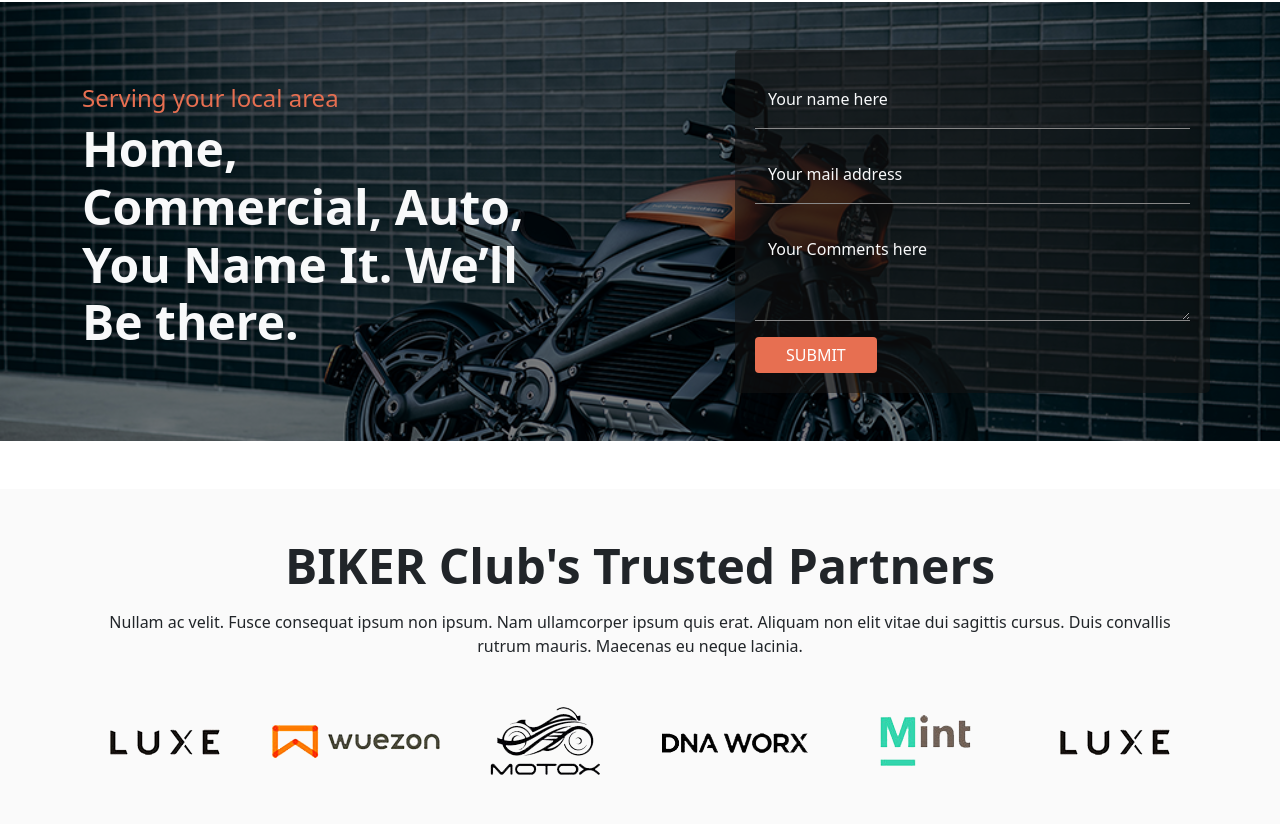
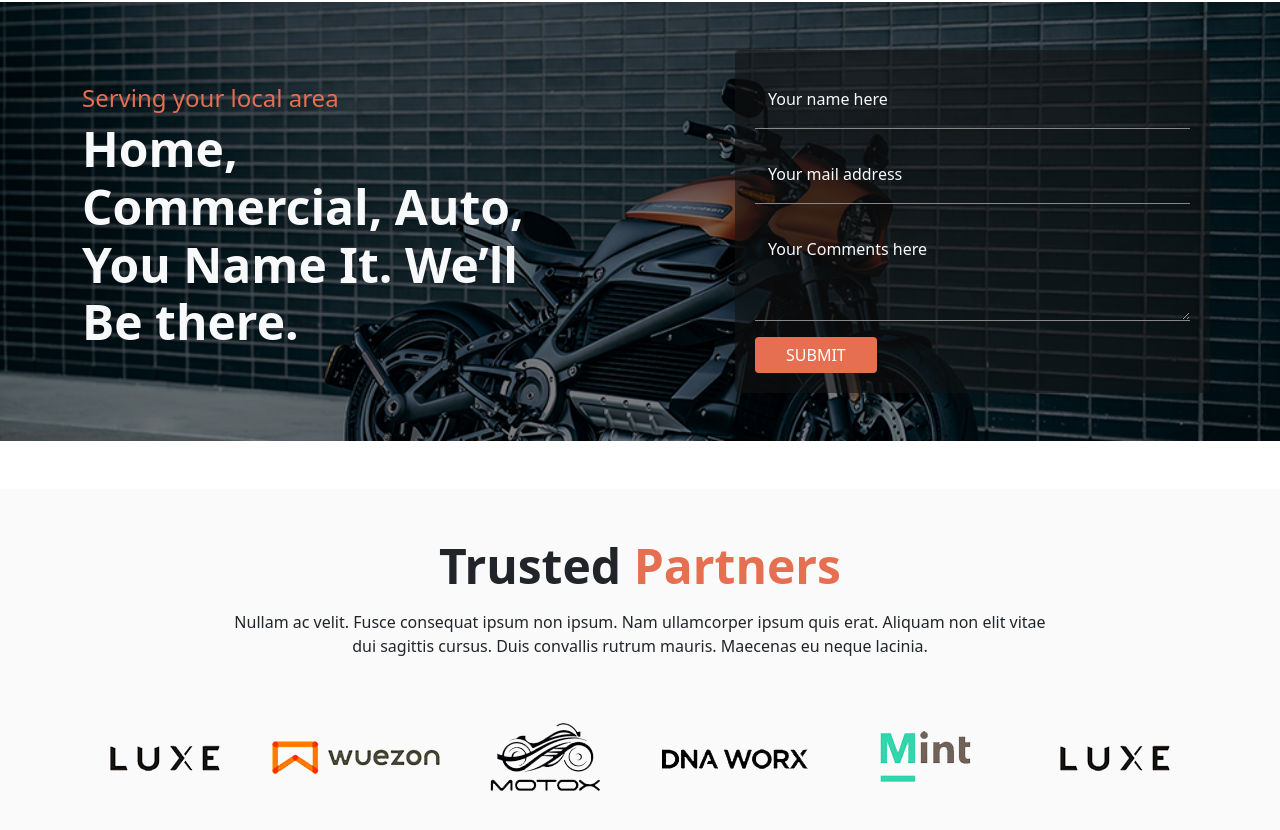
Before and after one commit to ihrimon/honda-cbr, a plain HTML site: page index.html in a window 1280 px wide. Shown: the part 2208-3038 px from the top of the page. Drawn offline with nearby package versions, Linux system fonts and the light colour scheme.

Commit message:
six commit

```diff
--- a/index.html
+++ b/index.html
@@ -26,9 +26,8 @@
                 <div class="col-lg-6 col-12 ps-4 py-5">
                     <small class="text-light">Computer-controlled digital transistorized with electronic advance</small>
                     <h1 class="text-light">Honda CBR 300R</h1>
-                    <p class="my-3">
-                        Amet minim mollit non deserunt ullamco sit aliqua dolor do amet sint. Velit officia consequat
-                        duis enim velit mollit. Exercitation veniam consequat sunt nostrud sint velit amet.
+                    <p class="my-3">Amet minim mollit non deserunt ullamco sit aliqua dolor do amet sint. Velit officia
+                        consequat duis enim velit mollit. Exercitation veniam consequat sunt nostrud sint velit amet.
                     </p>
 
                     <div>
@@ -36,6 +35,7 @@
                             data-bs-target="#exampleModal">
                             Purchase
                         </button>
+
                         <!------------- Modal -------------->
                         <div class="modal fade" id="exampleModal" tabindex="-1" aria-labelledby="exampleModalLabel"
                             aria-hidden="true">
@@ -47,7 +47,6 @@
                                             aria-label="Close"></button>
                                     </div>
                                     <div class="modal-body bg-modal">
-
                                         <div class="row jusfity-content-center p-0">
                                             <div class="col-lg-4 d-flex flex-column align-items-center">
                                                 <img src="images/payment-method-1.png" alt="">
@@ -61,10 +60,8 @@
                                         </div>
                                     </div>
                                     <div class="modal-footer">
-                                        <button type="button" class="btn btn-light border"
-                                            data-bs-dismiss="modal">Close</button>
-                                        <button type="button"
-                                            class="btn btn-light border-0 btn-save-change">Submit</button>
+                                        <button type="button" class="btn btn-light border" data-bs-dismiss="modal">Close</button>
+                                        <button type="button" class="btn btn-light border-0 btn-save-change">Submit</button>
                                     </div>
                                 </div>
                             </div>
@@ -79,6 +76,7 @@
         </section>
     </header>
     <!------------ Header Section End------------>
+
     <main>
         <!------------ Featured Bikes 2021 Start------------>
         <section class="container my-5">
@@ -104,12 +102,11 @@
                             <img class="w-100 feature-bike" src="images/feature-bike.png" alt="">
                         </div>
                     </div>
-
                 </div>
             </div>
-
         </section>
         <!------------ Featured Bikes 2021 End------------>
+
 
         <!------------ Happy Clients Start------------>
         <section>
@@ -120,7 +117,8 @@
                         <div class="card d-flex flex-column align-items-center box-shadow">
                             <img src="images/client-1.png" class="card-img-top width mt-4">
                             <div class="card-body">
-                            <p class="card-text text-center">Sate helps you see how many more days you need to work to reach your financial goal for the month and year.</p>
+                                <p class="card-text text-center">Sate helps you see how many more days you need to work
+                                    to reach your financial goal for the month and year.</p>
                                 <div class="text-center">
                                     <span><i class="fas fa-star text-color"></i></span>
                                     <span><i class="fas fa-star text-color"></i></span>
@@ -139,7 +137,8 @@
                         <div class="card d-flex flex-column align-items-center box-shadow">
                             <img src="images/client-2.png" class="card-img-top width mt-4">
                             <div class="card-body">
-                            <p class="card-text text-center">Slate helps you see how many more days you need to work to reach your financial goal for the month and year.</p>
+                                <p class="card-text text-center">Slate helps you see how many more days you need to work
+                                    to reach your financial goal for the month and year.</p>
                                 <div class="text-center">
                                     <span><i class="fas fa-star text-color"></i></span>
                                     <span><i class="fas fa-star text-color"></i></span>
@@ -158,7 +157,8 @@
                         <div class="card d-flex flex-column align-items-center box-shadow">
                             <img src="images/client-3.png" class="card-img-top width mt-4">
                             <div class="card-body">
-                            <p class="card-text text-center">Slate helps you see how many more days you need to work to reach your financial goal for the month and year.</p>
+                                <p class="card-text text-center">Slate helps you see how many more days you need to work
+                                    to reach your financial goal for the month and year.</p>
                                 <div class="text-center">
                                     <span><i class="fas fa-star text-color"></i></span>
                                     <span><i class="fas fa-star text-color"></i></span>
@@ -284,15 +284,19 @@
                     </div>
                     <div class="col-lg-5 bg-contact rounded-3">
                         <div class="form-floating border-buttom mb-3">
-                            <input type="text" class="form-control border-0 bg-transparent text-light" id="floatingInput" placeholder="name@example.com">
+                            <input type="text" class="form-control border-0 bg-transparent text-light"
+                                id="floatingInput" placeholder="name@example.com">
                             <label for="floatingInput" class="text-light">Your name here</label>
                         </div>
                         <div class="form-floating border-buttom mb-3">
-                            <input type="text" class="form-control border-0 bg-transparent text-light" id="floatingInput" placeholder="name@example.com">
+                            <input type="text" class="form-control border-0 bg-transparent text-light"
+                                id="floatingInput" placeholder="name@example.com">
                             <label for="floatingInput" class="text-light">Your mail address</label>
                         </div>
                         <div class="form-floating border-buttom">
-                            <textarea class="form-control border-0 bg-transparent text-light" placeholder="Leave a comment here" id="floatingTextarea2" style="height: 100px"></textarea>
+                            <textarea class="form-control border-0 bg-transparent text-light"
+                                placeholder="Leave a comment here" id="floatingTextarea2"
+                                style="height: 100px"></textarea>
                             <label for="floatingTextarea2" class="text-light">Your Comments here </label>
                         </div>
                         <button class="btn btn-submit text-uppercase">Submit</button>
@@ -307,28 +311,28 @@
         <!------------ Trusted Partners Start ------------>
         <section class="bg-brand py-5 mb-5">
             <div class="container text-center">
-                <h1>BIKER Club's Trusted Partners</h1>
-                <p class="my-3">
+                <h1>Trusted <span class="text-color">Partners</span></h1>
+                <p class="my-3 mx-auto w-75">
                     Nullam ac velit. Fusce consequat ipsum non ipsum. Nam ullamcorper ipsum quis erat. Aliquam non elit
                     vitae dui sagittis cursus. Duis convallis rutrum mauris. Maecenas eu neque lacinia.
                 </p>
-                <div class="row align-items-center mt-5">
-                    <div class="col-lg-2 brand">
+                <div class="row align-items-center gy-5 mt-3">
+                    <div class="col-lg-2 col-6 brand">
                         <img src="images/partner-logo-1.png" alt="">
                     </div>
-                    <div class="col-lg-2 brand">
+                    <div class="col-lg-2 col-6 brand">
                         <img src="images/partner-logo-2.png" alt="">
                     </div>
-                    <div class="col-lg-2 brand">
+                    <div class="col-lg-2 col-6 brand">
                         <img src="images/partner-logo-3.png" alt="">
                     </div>
-                    <div class="col-lg-2 brand">
+                    <div class="col-lg-2 col-6 brand">
                         <img src="images/partner-logo-4.png" alt="">
                     </div>
-                    <div class="col-lg-2 brand">
+                    <div class="col-lg-2 col-6 brand">
                         <img src="images/partner-logo-5.png" alt="">
                     </div>
-                    <div class="col-lg-2 brand">
+                    <div class="col-lg-2 col-6 brand">
                         <img src="images/partner-logo-1.png" alt="">
                     </div>
                 </div>
```
Lines whose indentation alone changed are shown as unchanged.
